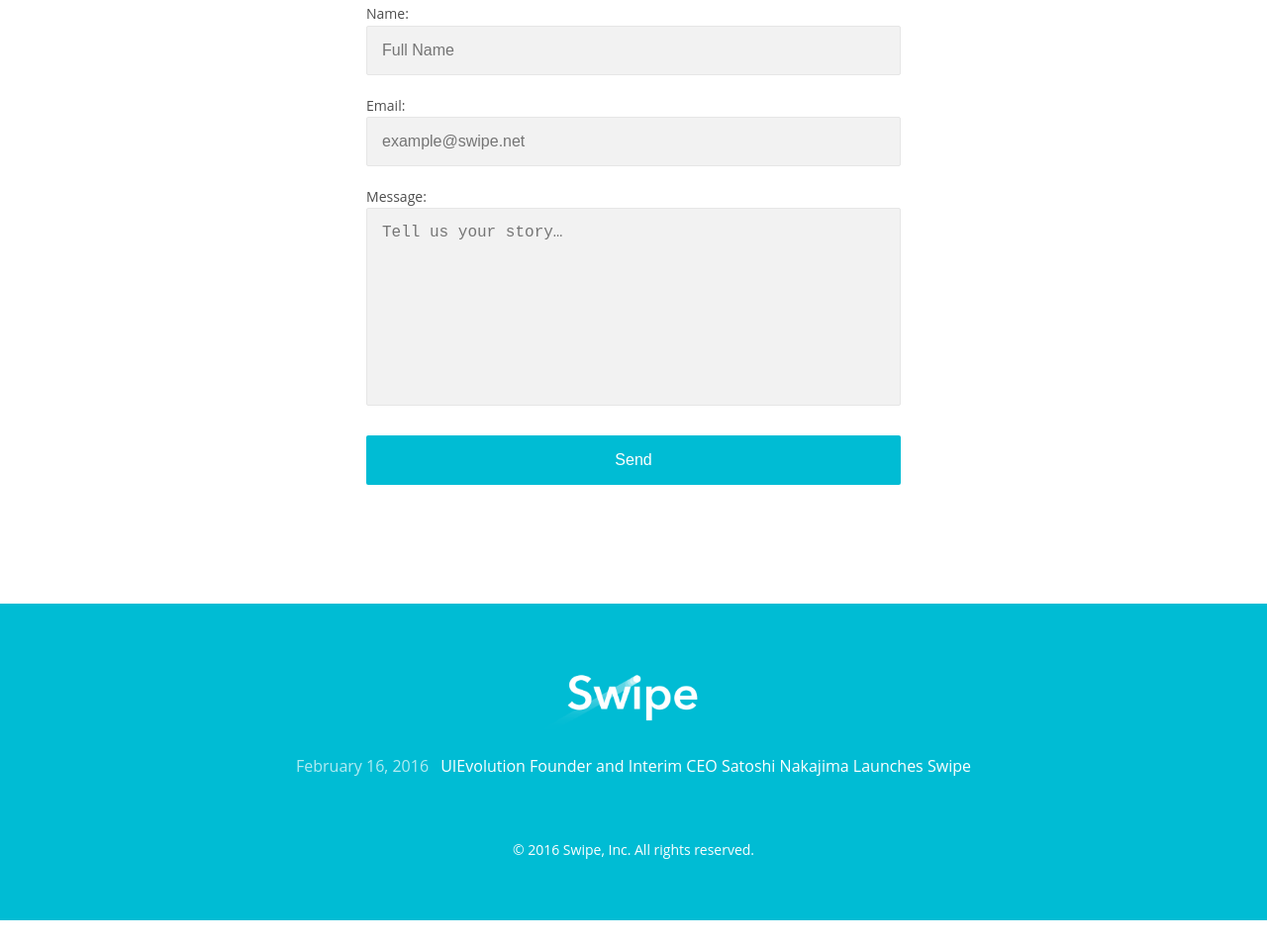
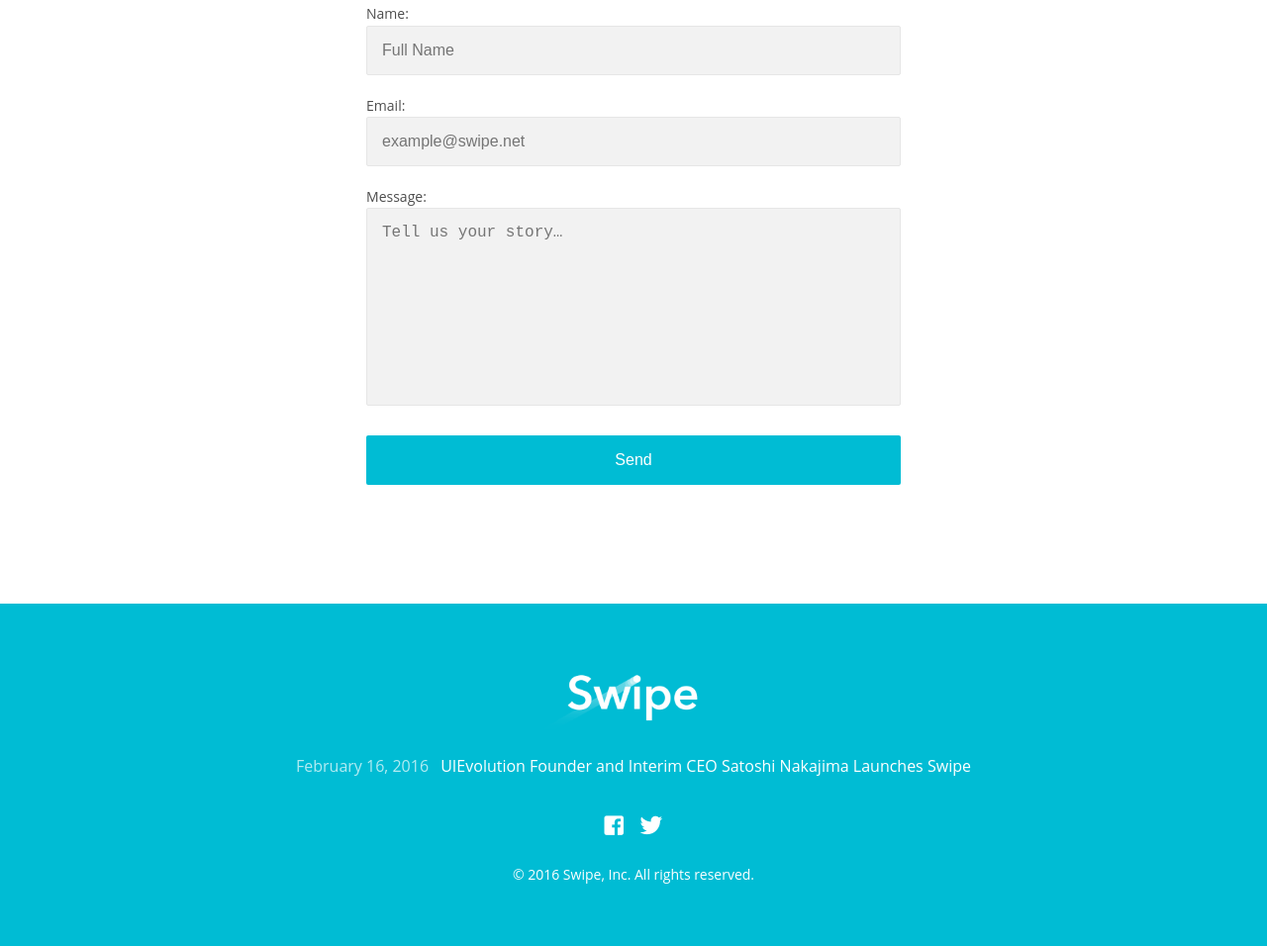
Before and after one commit to kudakurage/web, a plain HTML site: page index.html in a window 1280 px wide. Shown: the part 2705-3661 px from the top of the page at 99% size. Before the commit the page ends 3635 px from the top, so only its background shows below. Drawn offline with Linux system fonts and the light colour scheme.

Commit message:
Add SNS icon link

```diff
--- a/css/style.css
+++ b/css/style.css
@@ -184,8 +184,17 @@ b {
   padding-bottom: 60px;
   text-align: center;
 }
+.sns {
+  margin: 30px 0 20px;
+}
+.sns a {
+  display: inline-block;
+  margin: 0 5px;
+}
+.sns a img {
+  height: 20px;
+}
 .copyright {
-  margin-top: 60px;
   font-size: 14px;
 }
 
--- a/index.html
+++ b/index.html
@@ -109,6 +109,10 @@
         <a href="assets/release_20160216.pdf">UIEvolution Founder and Interim CEO Satoshi Nakajima Launches Swipe</a>
       </li>
     </ul>
+    <div class="sns">
+      <a href="https://www.facebook.com/swipe.inc/"><img src="images/facebook_icon.png"></a>
+      <a href="https://twitter.com/swipe_inc"><img src="images/twitter_icon.png"></a>
+    </div>
     <p class="copyright">© 2016 Swipe, Inc. All rights reserved.</p>
   </div>
 </footer>
```
